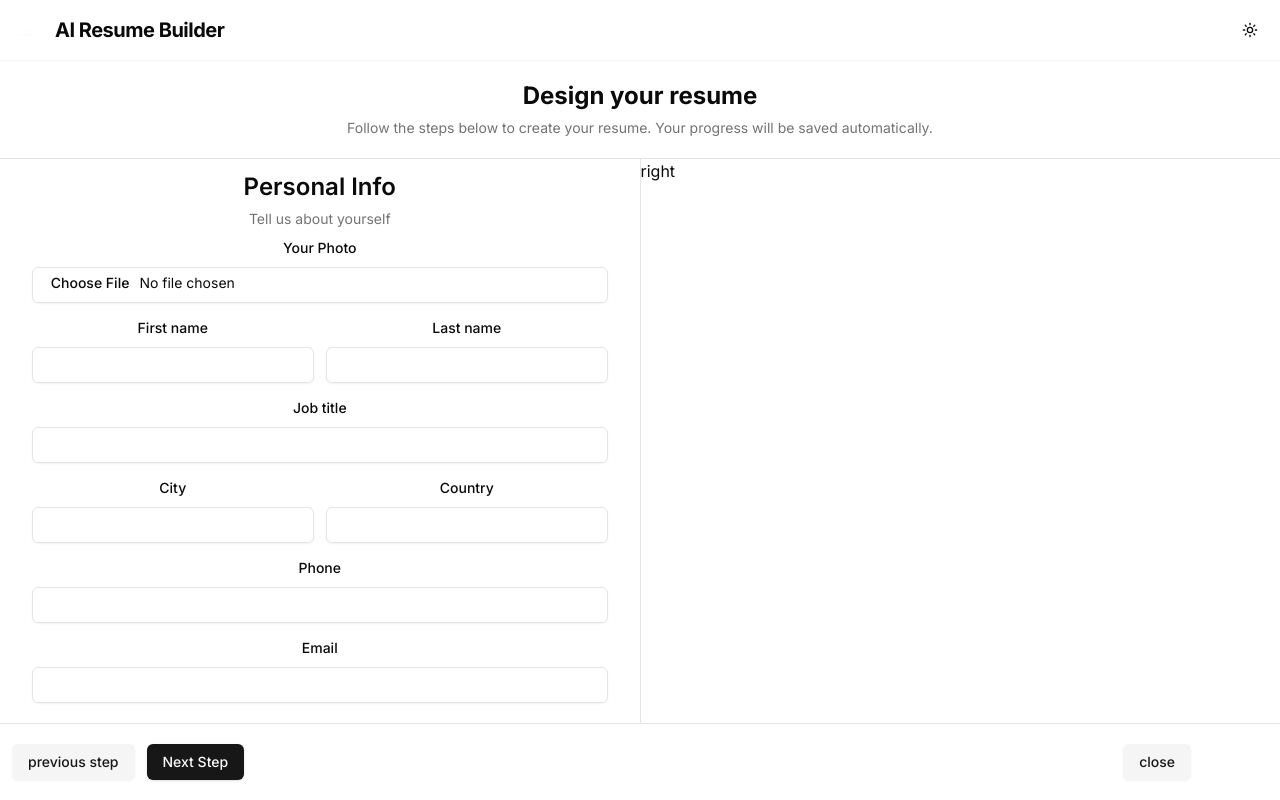
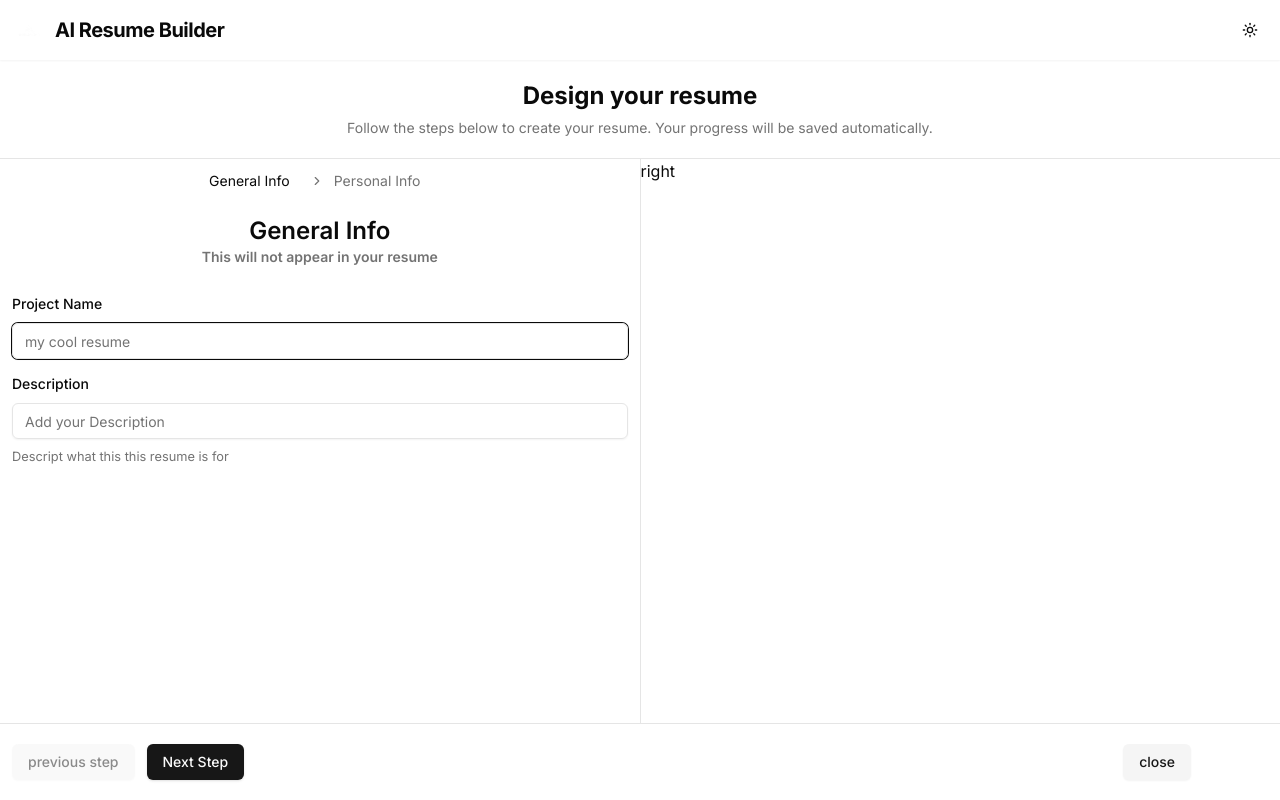
Before and after one commit to mrigangka2003/resumebuilder, a Next.js app: page /editor in a window 1280 px wide. Built offline with nearby package versions, Linux system fonts and the light colour scheme.

Commit message:
separated footer and add breadcrumbs for smoother UI

```diff
--- a/app/(main)/editor/Breadcrumbs.tsx
+++ b/app/(main)/editor/Breadcrumbs.tsx
@@ -26,7 +26,7 @@ const Breadcrumbs = ({ currentStep, setCurrentStep }: BreadcrumbsProps) => {
                     )}
                     <BreadcrumbItem>
                     </BreadcrumbItem>
-                    <BreadcrumbSeparator/>
+                    <BreadcrumbSeparator className="last:hidden"/>
                 </React.Fragment>
             ))}
         </BreadcrumbList>
--- /dev/null
+++ b/app/(main)/editor/Footer.tsx
@@ -0,0 +1,39 @@
+import { Button } from "@/components/ui/button";
+import Link from "next/link";
+import { steps } from "./steps";
+
+interface FooterProps {
+  currentStep: string;
+  setCurrentStep: (step: string) => void;
+}
+
+export default function Footer({ currentStep, setCurrentStep }: FooterProps) {
+  const previousStep = steps.find(
+    (_, index) => steps[index + 1]?.key === currentStep
+  )?.key;
+
+  const nextStep = steps.find(
+    (_, index) => steps[index - 1]?.key === currentStep
+  )?.key;
+
+  return (
+    <footer className="w-full border-t p-3 py-5">
+      <div className="max-w-7xl mx-auto flex flex-wrap justify-between gap-3">
+        <div className="flex items-center gap-3">
+          <Button variant="secondary" onClick={previousStep ? ()=>setCurrentStep(previousStep) : undefined} disabled={!previousStep}>
+            previous step
+          </Button>
+          <Button onClick={nextStep ? ()=>setCurrentStep(nextStep) : undefined} disabled={!nextStep}>
+            Next Step
+          </Button>
+        </div>
+        <div className="flex items-center gap-3">
+          <Button variant="secondary" asChild>
+            <Link href="/resumes">close</Link>
+          </Button>
+          <p className="text-muted-foreground opacity-0">Saving...</p>
+        </div>
+      </div>
+    </footer>
+  );
+}
--- a/app/(main)/editor/ResumeEditor.tsx
+++ b/app/(main)/editor/ResumeEditor.tsx
@@ -6,7 +6,25 @@ import GeneralInfoForm from "./forms/GeneralInfoForms";
 import PersonalInfoForm from "./forms/PersonalInforForm";
 import { useSearchParams } from "next/navigation";
 import { steps } from "./steps";
+import Breadcrumbs from "./Breadcrumbs";
+import Footer from "./Footer";
+
+
+
 const ResumeEditor = () => {
+  const searchParams = useSearchParams() ;
+
+  const currentStep = searchParams.get("step") || steps[0].key ;
+
+  function setStep(key:string){
+    const newSearchParams = new URLSearchParams(searchParams) ;
+    newSearchParams.set("step",key)
+    window.history.pushState(null,"",`?${newSearchParams.toString()}`)
+  }
+
+  const FormComponent = steps.find(
+    step => step.key ===currentStep
+  )?.component
 
   return (
     <div className="flex grow flex-col">
@@ -19,9 +37,11 @@ const ResumeEditor = () => {
       </header>
       <main className="relative grow">
         <div className="absolute bottom-0 top-0 flex w-full">
-            <div className="w-full md:w-1/2 p-3 overflow-y-auto">
-                {/* <GeneralInfoForm/> */}
-                <PersonalInfoForm/>
+            <div className="w-full md:w-1/2 p-3 overflow-y-auto space-y-6">
+                <Breadcrumbs currentStep={currentStep} setCurrentStep={setStep}/>
+                {
+                  FormComponent && <FormComponent/>
+                }
             </div>
             <div className="grow md:border-r"/>
             <div className="hidden w-1/2 md:flex">
@@ -29,20 +49,7 @@ const ResumeEditor = () => {
             </div>
         </div>
       </main>
-      <footer className="w-full border-t p-3 py-5">
-        <div className="max-w-7xl mx-auto flex flex-wrap justify-between gap-3">
-          <div className="flex items-center gap-3">
-            <Button variant="secondary">previous step</Button>
-            <Button>Next Step</Button>
-          </div>
-          <div className="flex items-center gap-3">
-            <Button variant="secondary" asChild>
-              <Link href="/resumes">close</Link>
-            </Button>
-            <p className="text-muted-foreground opacity-0">Saving...</p>
-          </div>
-        </div>
-      </footer>
+      <Footer currentStep={currentStep} setCurrentStep={setStep}/>
     </div>
   );
 };
--- a/app/(main)/editor/forms/GeneralInfoForms.tsx
+++ b/app/(main)/editor/forms/GeneralInfoForms.tsx
@@ -1,4 +1,4 @@
-import { generalInforSchema, GeneralInfoValues } from "@/lib/validation";
+import { generalInfoSchema, GeneralInfoValues } from "@/lib/validation";
 import {useForm} from "react-hook-form" ;
 import {zodResolver} from "@hookform/resolvers/zod"
 import { Form, FormControl, FormDescription, FormField, FormItem, FormLabel, FormMessage } from "@/components/ui/form";
@@ -6,7 +6,7 @@ import { Input } from "@/components/ui/input";
 
 const GeneralInfoForm=()=>{
     const form = useForm<GeneralInfoValues>({
-        resolver: zodResolver(generalInforSchema),
+        resolver: zodResolver(generalInfoSchema),
         defaultValues:{
             title:"" ,
             description:""
@@ -41,14 +41,14 @@ const GeneralInfoForm=()=>{
                     />
                     <FormField
                         control = {form.control}
-                        name= "title"
+                        name= "description"
                         render={({field})=>(
                             <FormItem>
                                 <FormLabel>
                                     Description
                                 </FormLabel>
                                 <FormControl>
-                                    <Input {...field} placeholder = "Add your Description" autoFocus/>
+                                    <Input {...field} placeholder = "Add your Description"/>
                                 </FormControl>
                                 <FormDescription>
                                     Descript what this this resume is for
--- a/lib/validation.ts
+++ b/lib/validation.ts
@@ -3,12 +3,12 @@ import {z} from "zod" ;
 
 export const optionalString = z.string().trim().optional().or(z.literal("")) ;
 
-export const generalInforSchema = z.object({
+export const generalInfoSchema = z.object({
     title :optionalString ,
     description :optionalString
 })
 
-export type GeneralInfoValues = z.infer<typeof generalInforSchema>
+export type GeneralInfoValues = z.infer<typeof generalInfoSchema>
 
 export const personalInfoSchema = z.object({
     photo:z.custom<File|undefined>()
```
